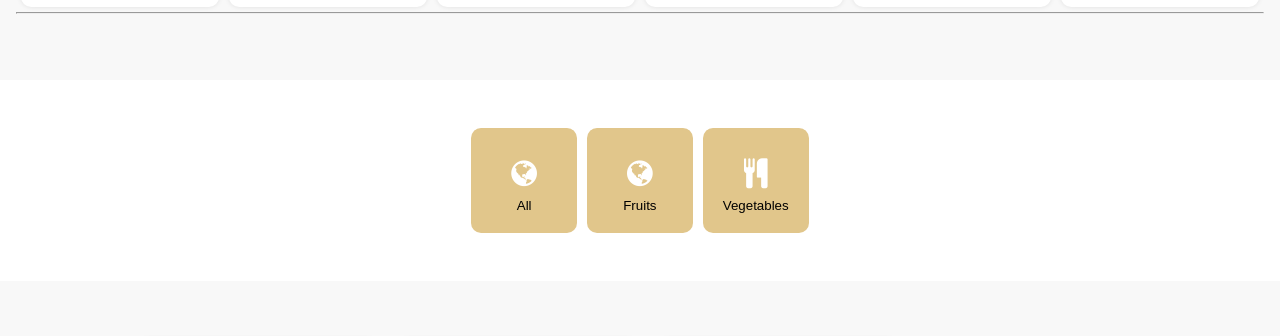
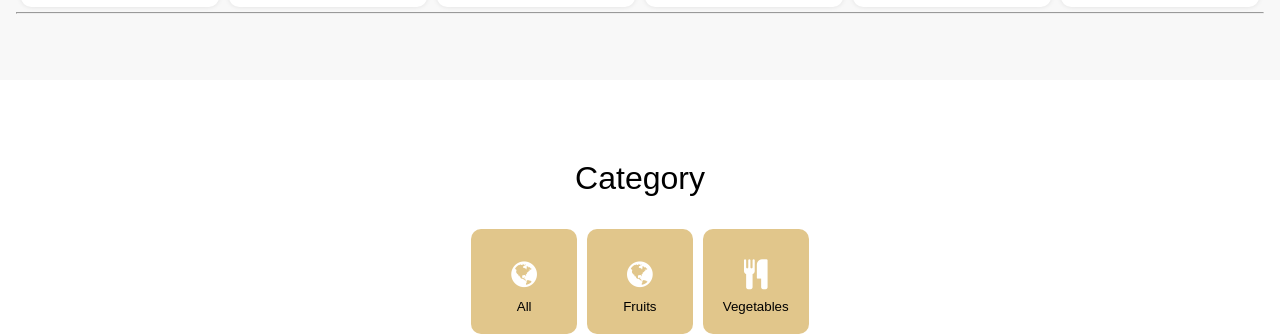
Before and after one commit to abmanaf/ShopMe, a React (Vite) app: page /Home in a window 1280 px wide. Shown: the part 887-1223 px from the top of the page. Built offline with nearby package versions, Linux system fonts and the light colour scheme.

Commit message:
i added category on top of the category button at the Home component

```diff
--- a/src/Home.jsx
+++ b/src/Home.jsx
@@ -140,11 +140,6 @@ function Home({ cart, setCart, updateCartCount }) {
         </div>
       </div >
       <div className="featured-category" style={{ padding: "3em 1em" }}>
-        {/*
-        <p style={{ fontSize: "25px" }}>
-          <strong>Featured Categories:</strong>
-        </p>
-        */}
         <div style={{ textAlign: "start" }}>
             <p style={{ textAlign: "start", fontSize: "25px" }}> <strong>Healthy Fruits:</strong>
             </p>
@@ -154,7 +149,9 @@ function Home({ cart, setCart, updateCartCount }) {
           <br />
       </div>
       <div>
+
         <div style={{backgroundColor: 'white', padding: '3em 3em'}}>
+          <p style={{textAlign: 'center', fontSize: '2em',padding: '1em'}}>Category</p>
           <div className="category-container" >
         <div className="filter-button"  code="categoryFilter"
               value={selectedCategory}
```
